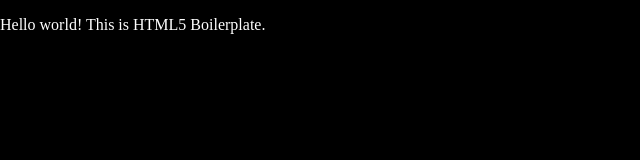
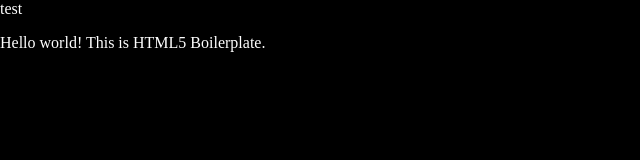
Before and after one commit to kirils8/landing-page-cr8te, a website built with Parcel: page index.html in a window 1280 px wide. Shown: the whole page, without its empty margins (0-640 px from the left). Built offline with nearby package versions, Linux system fonts and the light colour scheme.

Commit message:
testing github

```diff
--- a/index.html
+++ b/index.html
@@ -23,7 +23,7 @@
 </head>
 
 <body>
-  <nav></nav>
+  <nav>test</nav>
   <!-- Add your site or application content here -->
   <p>Hello world! This is HTML5 Boilerplate.</p>
   <script src="js/vendor/modernizr-3.11.2.min.js"></script>
```
